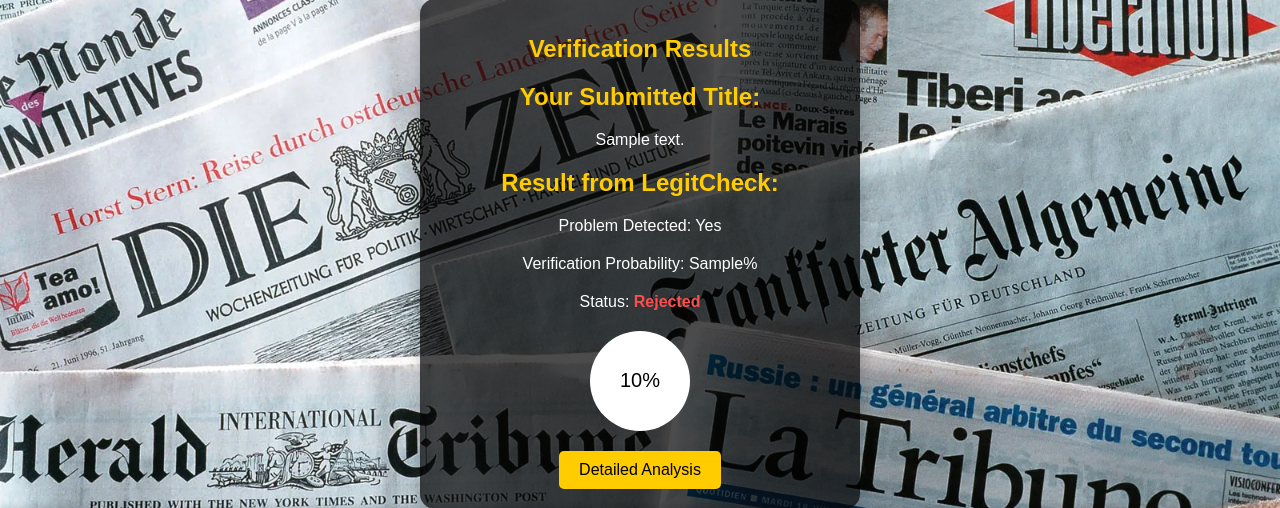
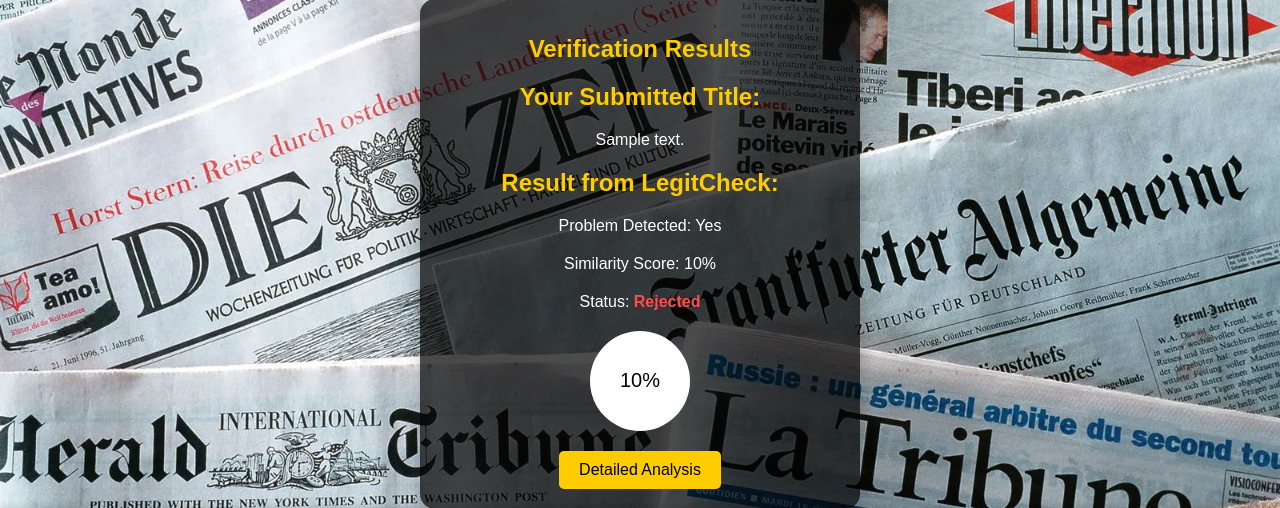
Before and after one commit to justdent/flask-title-checker, a Python web app: template templates/verification_results.html in a window 1280 px wide. Shown: the part 248-756 px from the top of the page. Run offline with Jinja, Linux system fonts and the light colour scheme; the template is opened without the code that fills it: most values are stand-ins (such as "Sample title", 1, 10 or a date in 2020).

Commit message:
Update verification_results.html

```diff
--- a/templates/verification_results.html
+++ b/templates/verification_results.html
@@ -175,11 +175,11 @@
 
             <h2>Result from LegitCheck:</h2>
             <p>Problem Detected: {{ 'Yes' if title.disallowed_words or title.common_patterns else 'No' }}</p>
-            <p>Verification Probability: {{ title.verification_probability }}%</p>
+            <p>Similarity Score: {{ title.similarity_score }}%</p>
 
             <p>
                 Status:
-                {% if title.verification_probability >= 70 %}
+                {% if title.verification_probability >= 35 %}
                     <strong style="color: #4dff4d;">Accepted</strong>
                 {% else %}
                     <strong style="color: #ff4d4d;">Rejected</strong>
```
